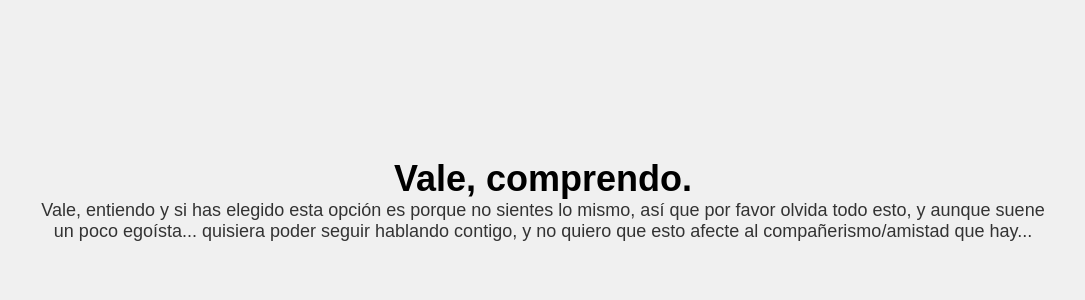
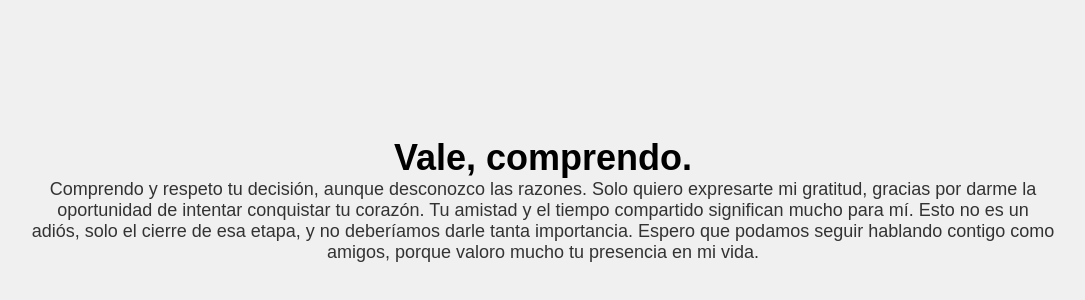
Before and after one commit to AprendePlus/Jaie, a plain HTML site: page N/No.html in a window 1280 px wide. Shown: the part 200-500 px from the top of the page, without its empty margins (97-1182 px from the left). Drawn offline with Linux system fonts and the light colour scheme.

Commit message:
Update No.html

```diff
--- a/N/No.html
+++ b/N/No.html
@@ -35,10 +35,7 @@
 <body>
     <div class="title">Vale, comprendo.</div>
     <div class="message">
-        Vale, entiendo y si has elegido esta opción es porque no sientes lo mismo,
-        así que por favor olvida todo esto, y aunque suene un poco egoísta...
-        quisiera poder seguir hablando contigo, y no quiero que esto afecte
-        al compañerismo/amistad que hay...
+        Comprendo y respeto tu decisión, aunque desconozco las razones. Solo quiero expresarte mi gratitud, gracias por darme la oportunidad de intentar conquistar tu corazón. Tu amistad y el tiempo compartido significan mucho para mí. Esto no es un adiós, solo el cierre de esa etapa, y no deberíamos darle tanta importancia. Espero que podamos seguir hablando contigo como amigos, porque valoro mucho tu presencia en mi vida.
     </div>
 </body>
 </html>
```
